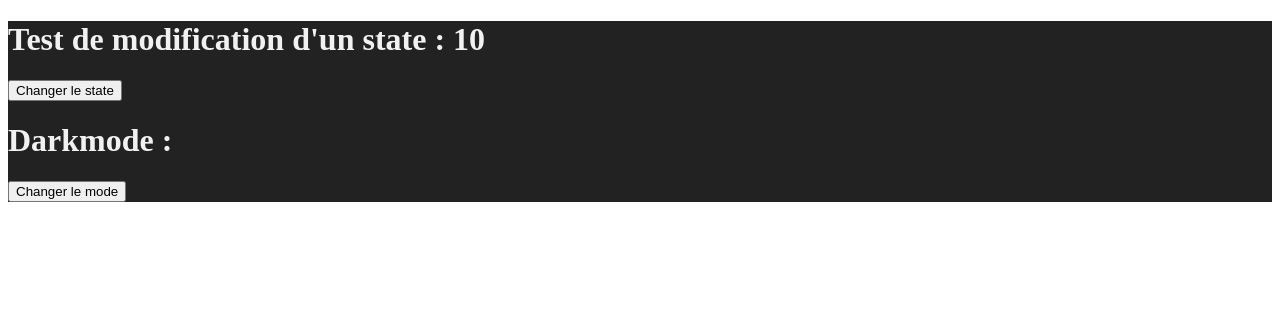
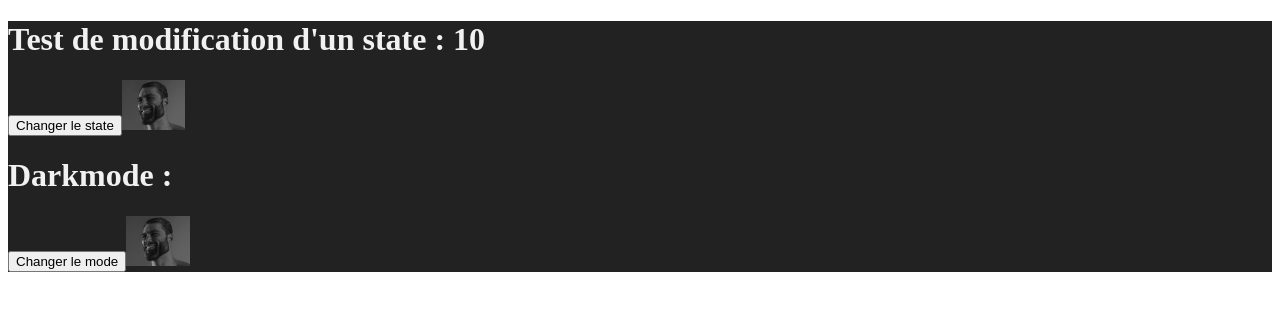
Before and after one commit to wpelliss/TutoReact, a React (Create React App) app in the folder section3/: page / in a window 1280 px wide. Shown: the top 310 px of the page. Built offline with nearby package versions, Linux system fonts and the light colour scheme; the HTML template or start-up script is replaced by a standard one.

Commit message:
3.20 - Utiliser des images

```diff
--- a/section3/src/Components/Item/Item.js
+++ b/section3/src/Components/Item/Item.js
@@ -1,9 +1,15 @@
 import "./Item.css"
+import image from "../../Images/gigachad.jpg"
+
+console.log(image);
 
 function Item(props)
 {
     return (
-        <button onClick={props.func}>{props.txt}</button>
+        <div>
+            <button onClick={props.func}>{props.txt}</button>
+            <img src={image} alt="" height="50"/>
+        </div>
     );
 }
 
```
Also changed, not shown: section3/src/Images/gigachad.jpg (added).
